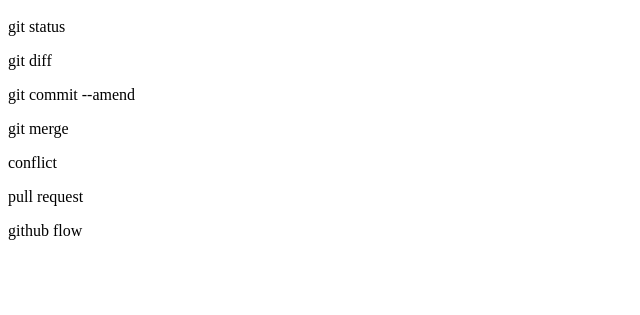
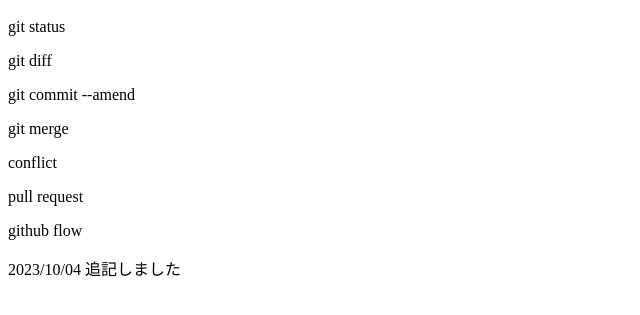
Before and after one commit to porchico123/git_tutorial, a plain HTML site: page index.html in a window 1280 px wide. Shown: the part 57-372 px from the top of the page, without its empty margins (0-640 px from the left). Drawn offline with Linux system fonts and the light colour scheme.

Commit message:
2023/10/04 追記しました

```diff
--- a/index.html
+++ b/index.html
@@ -6,3 +6,4 @@
 <p>conflict</p>
 <p>pull request</p>
 <p>github flow</p>
+<p>2023/10/04 追記しました</p>
```
